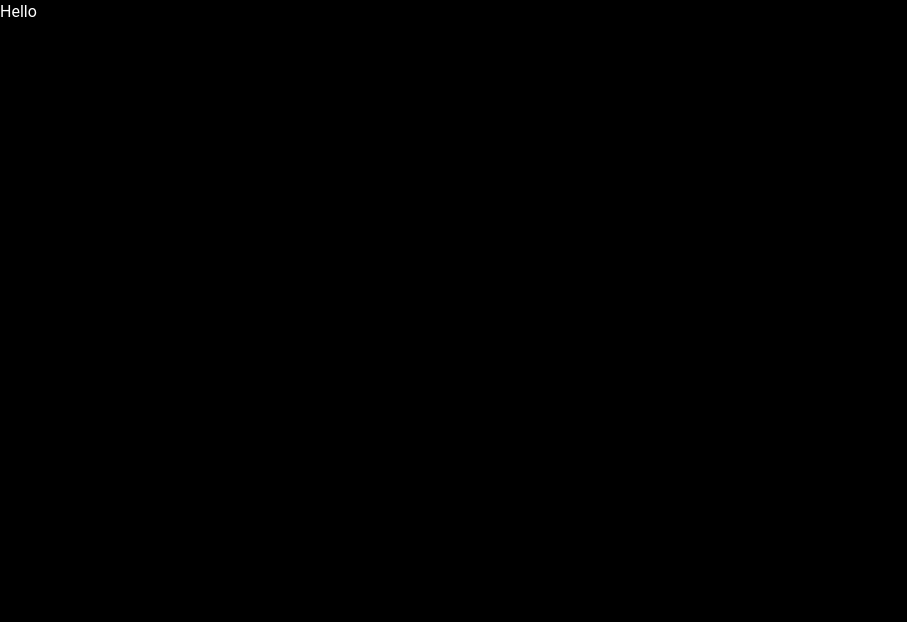
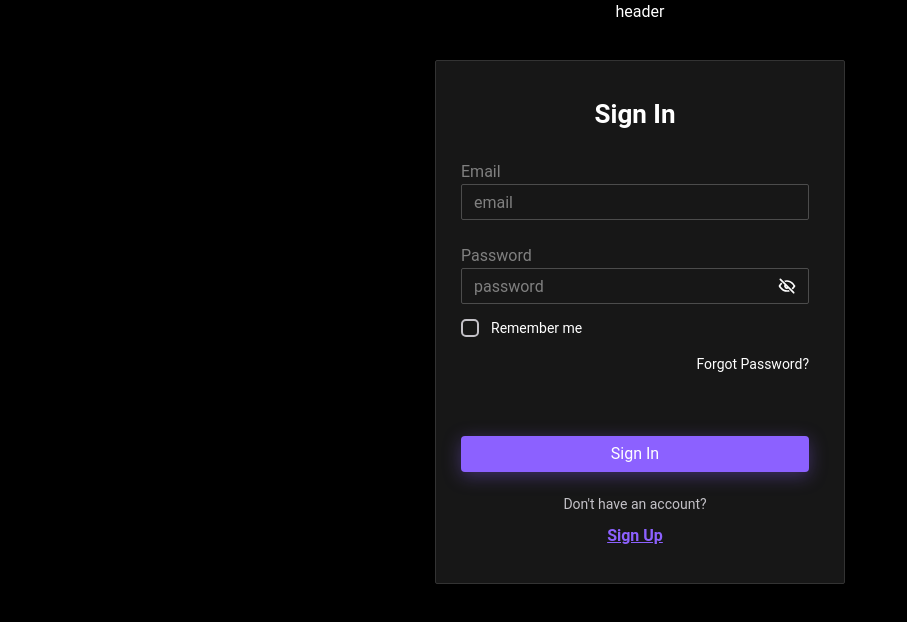
Before and after one commit to Arenelin/-flash-cards-, a React (Vite) app: page /signIn in a window 1280 px wide. Shown: the top 622 px of the page, without its empty margins (0-907 px from the left). Built offline with nearby package versions, Linux system fonts and the light colour scheme.

Commit message:
feat: Wrap the App with a layout

```diff
--- a/src/app/App.tsx
+++ b/src/app/App.tsx
@@ -1,3 +1,10 @@
+import { Router } from '@/app/router'
+import { Layout } from '@/common/components/ui/layout/Layout'
+
 export function App() {
-  return <div> Hello </div>
+  return (
+    <Layout>
+      <Router />
+    </Layout>
+  )
 }
```
